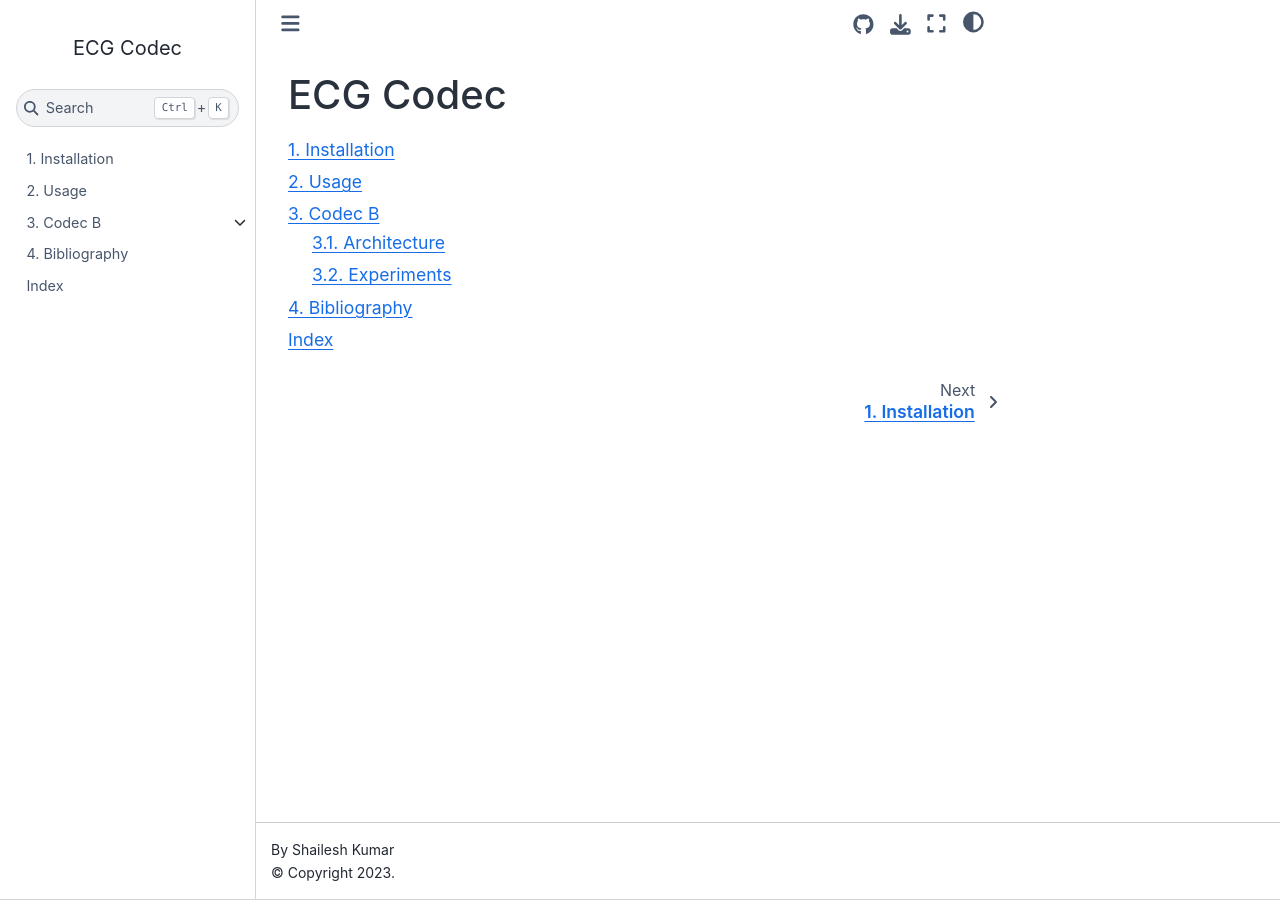
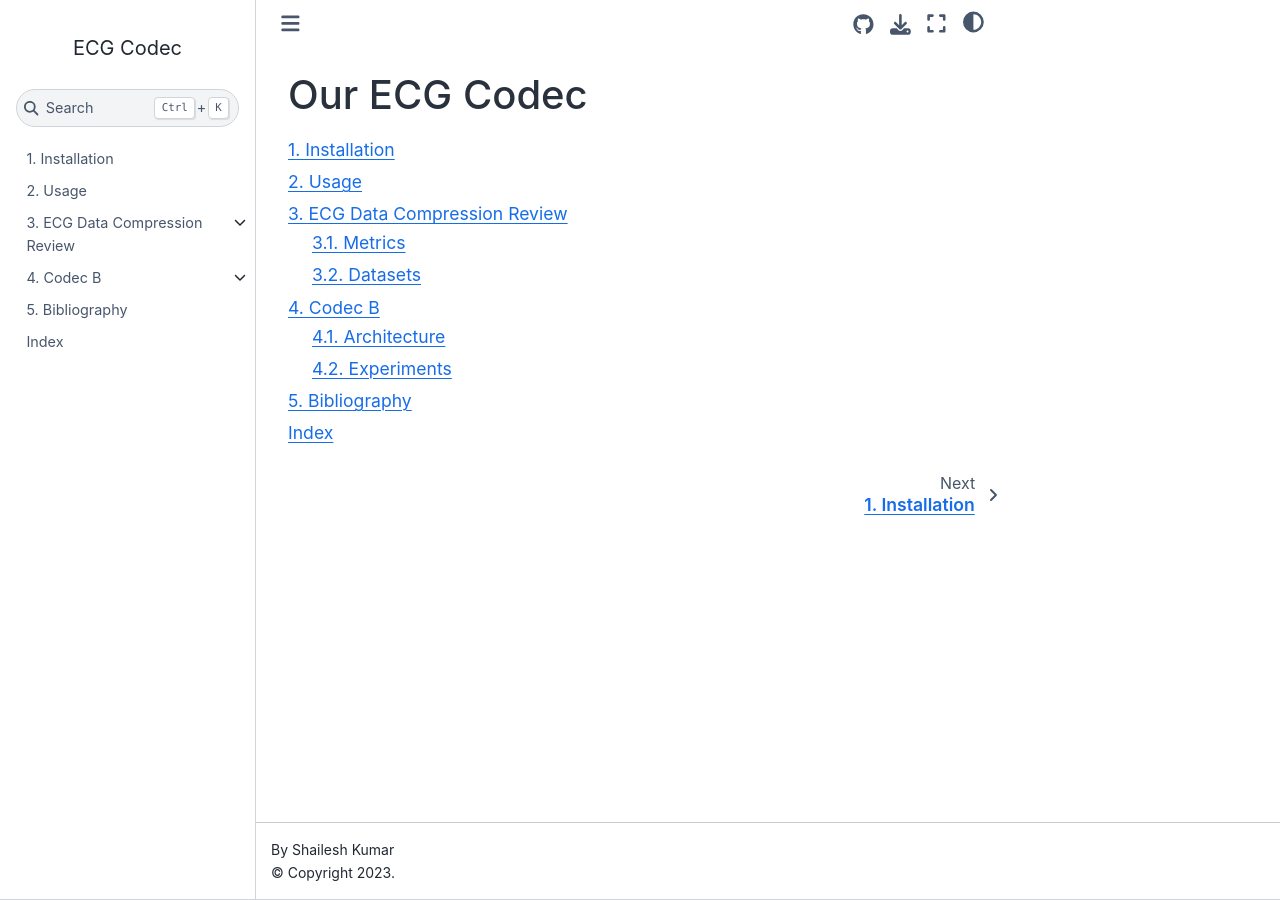
Before and after one commit to shailesh1729/ecg-codec, a Jupyter Book: the page built from docs/index.md, in a window 1280 px wide. Built offline with Jupyter Book 1.0.4 settings and Sphinx 7.4.7 and the Sphinx Book theme 1.1.4, drawn with Linux system fonts in a browser that asks for light colours; pages that are not in the unit, such as notebooks, are missing from menus.

Commit message:
section on compression prior art

````diff
--- a/docs/_toc.yml
+++ b/docs/_toc.yml
@@ -8,6 +8,10 @@ options:
 chapters:
 - file: install
 - file: usage
+- file: compression/index
+  sections:
+  - file: compression/metrics
+  - file: compression/datasets
 - file: codec_b/index
   sections:
   - file: codec_b/architecture
--- /dev/null
+++ b/docs/compression/index.md
@@ -0,0 +1,7 @@
+# ECG Data Compression Review
+
+This section reviews popular techniques, datasets,
+and metrics for ECG data compression.
+
+```{tableofcontents}
+```
--- a/docs/index.md
+++ b/docs/index.md
@@ -1,4 +1,4 @@
-# ECG Codec
+# Our ECG Codec
 
 ```{tableofcontents}
 ```
````
Also changed, not shown: docs/codec_b/index.md (+1 -1 lines), docs/compression/datasets.md (added, +1 -0 lines), docs/compression/metrics.md (added, +1 -0 lines).
